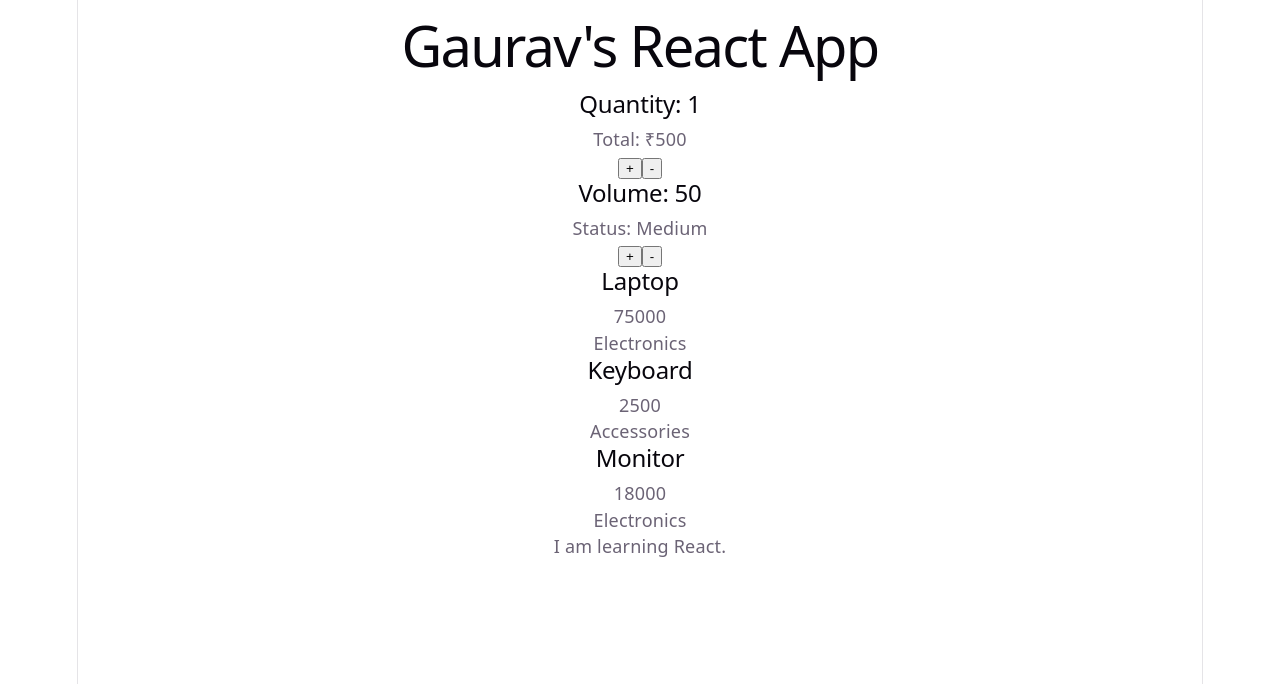
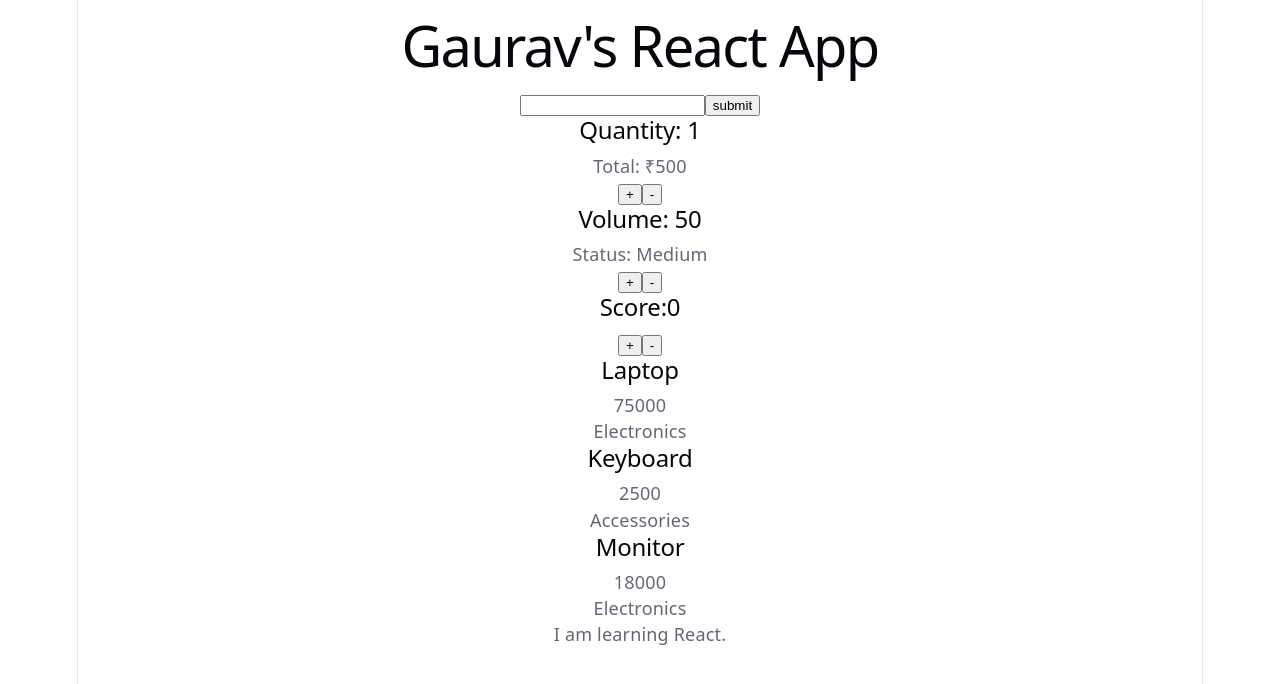
Before and after one commit to Gauravsonawane03/web-development, a React (Vite) app in the folder react-fundamentals/: page / in a window 1280 px wide. Shown: the top 684 px of the page. Built offline with nearby package versions, Linux system fonts and the light colour scheme.

Commit message:
Reinforce React state and controlled forms

```diff
--- a/react-fundamentals/src/App.jsx
+++ b/react-fundamentals/src/App.jsx
@@ -1,6 +1,8 @@
 import QuantityCart from "./QuantityCart";
 import VolumeControl from "./VolumeControl";
+import Counter from "./Counter";
 import Header from "./Header";
+import Nameform from "./NameForm";
 import ProductCard from "./ProductCard";
 const products = [
   {
@@ -26,8 +28,10 @@ function App() {
   return (
     <div>
     <Header title="Gaurav's React App" />
+    <Nameform />
     <QuantityCart />
     <VolumeControl />
+    <Counter />
     {products.map((product) => (
   <ProductCard
     key={product.id}
--- /dev/null
+++ b/react-fundamentals/src/Counter.jsx
@@ -0,0 +1,16 @@
+import { useState } from "react";
+
+function Counter(){
+    const [score,setScore]=useState(0);
+    const set=1;
+    return(
+        <div>
+            <h2>Score:{score}</h2>
+            <button onClick={()=>{
+                setScore(score+set)}}>+</button>
+            <button onClick={()=>{if(score>0){
+                setScore(score-set)}}}>-</button>
+        </div>
+    );
+}
+export default Counter;
--- /dev/null
+++ b/react-fundamentals/src/NameForm.jsx
@@ -0,0 +1,33 @@
+import { useState } from "react";
+
+function Nameform(){
+    const [name,setName] = useState("");
+    const [error, setError] = useState("");
+    const [submittedName, setSubmittedName] = useState("");
+    function handleSubmit(event){
+        event.preventDefault();
+        if(name.trim()===""){
+            setError("Name is required");
+            return;
+        }
+     setError("");
+    setSubmittedName(name);
+    }
+    return (
+        <div>
+            <form onSubmit={handleSubmit}>
+            <input
+             value={name}
+             onChange={(event)=>{
+                setName(event.target.value);
+             }}
+            ></input>
+            {error && <p>{error}</p>}
+            {submittedName && <p>Submitted: {submittedName}</p>}
+            <button>submit</button>
+            </form>
+        </div>
+    );
+}
+
+export default Nameform;
```
Also changed, not shown: 1 other file (tests, documents, lock files or other folders).
